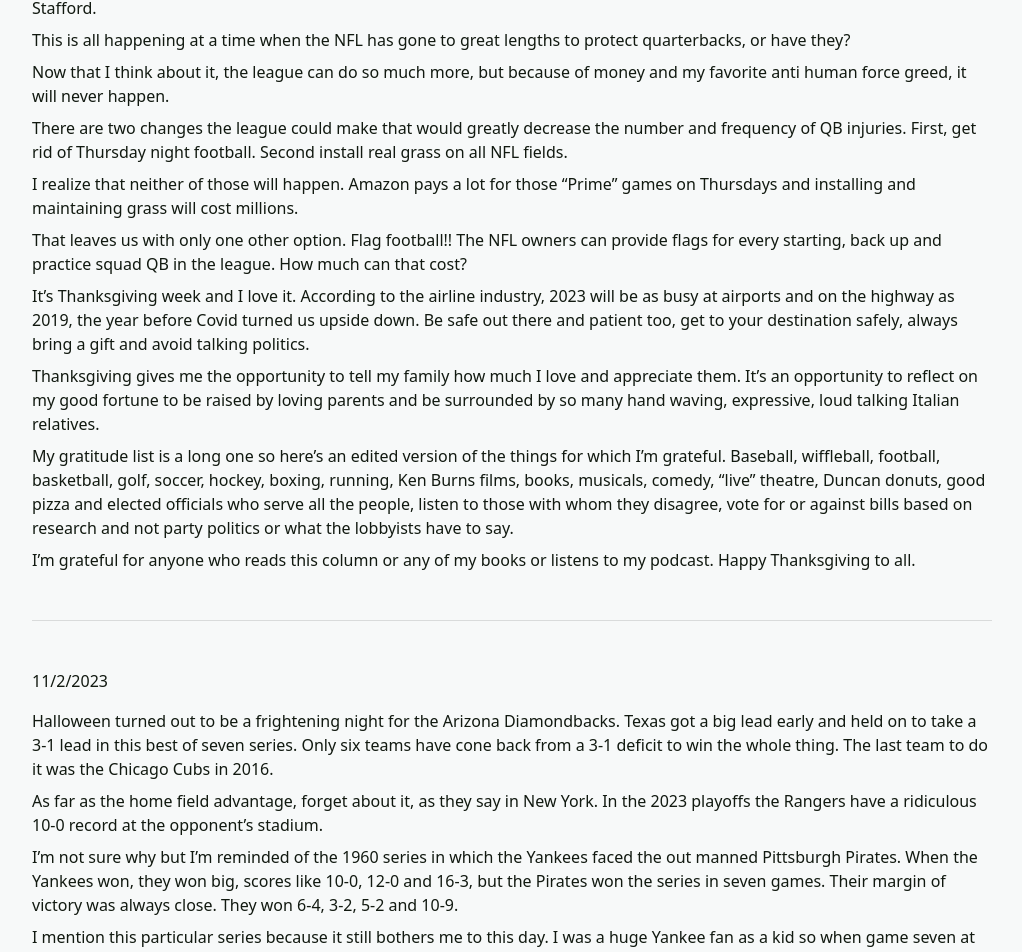
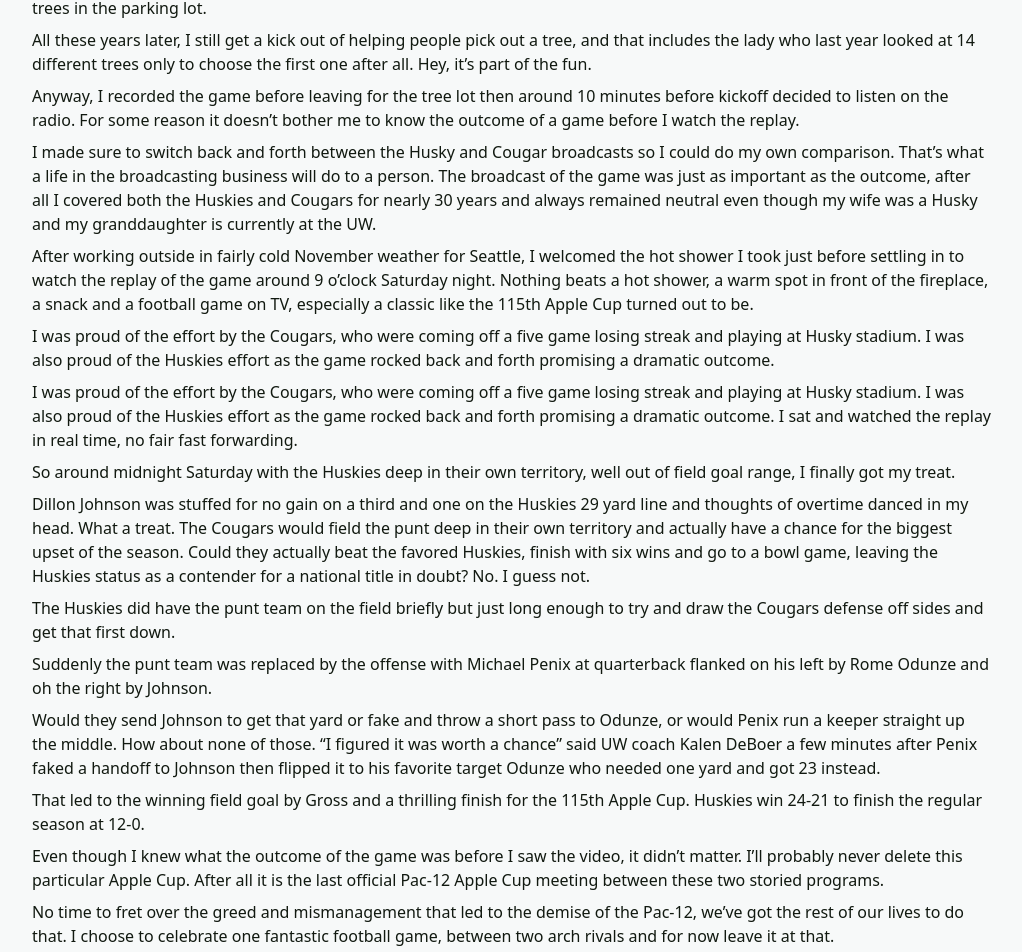
Before and after one commit to Jerud-Moyer/tony-ventrella-web, a Next.js app: page /blog in a window 1280 px wide. Shown: the part 436-1388 px from the top of the page, without its empty margins (128-1150 px from the left). Built offline with nearby package versions, Linux system fonts and the light colour scheme.

Commit message:
add new bog entry

```diff
--- a/data/blog-entries.js
+++ b/data/blog-entries.js
@@ -110,5 +110,26 @@ export const blogEntries = [
       'My gratitude list is a long one so here’s an edited version of the things for which I\’m grateful. Baseball, wiffleball, football, basketball, golf, soccer, hockey, boxing, running, Ken Burns films, books, musicals, comedy, “live” theatre, Duncan donuts, good pizza and elected officials who serve all the people, listen to those with whom they disagree, vote for or against bills based on research and not party politics or what the lobbyists have to say.',
       'I\’m grateful for anyone who reads this column or any of my books or listens to my podcast. Happy Thanksgiving to all.'
     ]
+  },
+  {
+    createdAt: 1701065377541,
+    title: '',
+    content: [
+      'True confession time. I didn\’t watch the Apple Cup live on Saturday. Instead I spent the day helping my friend Dave, owner of Newcastle Fruit and Produce, sell Christmas trees and prepare for the annual tree lighting. I\’ve always gotten a kick out of selling Christmas trees ever since my Dad and brother Phil decided to add a little spirit to Ventrella\’s Barber shop by selling trees in the parking lot.',
+      'All these years later, I still get a kick out of helping people pick out a tree, and that includes the lady who last year looked at 14 different trees only to choose the first one after all. Hey, it\’s part of the fun.',
+      'Anyway, I recorded the game before leaving for the tree lot then around 10 minutes before kickoff decided to listen on the radio. For some reason it doesn\’t bother me to know the outcome of a game before I watch the replay.',
+      'I made sure to switch back and forth between the Husky and Cougar broadcasts so I could do my own comparison. That\’s what a life in the broadcasting business will do to a person. The broadcast of the game was just as important as the outcome, after all I covered both the Huskies and Cougars for nearly 30 years and always remained neutral even though my wife was a Husky and my granddaughter is currently at the UW.',
+      'After working outside in fairly cold November weather for Seattle, I welcomed the hot shower I took just before settling in to watch the replay of the game around 9 o\’clock Saturday night. Nothing beats a hot shower, a warm spot in front of the fireplace, a snack and a football game on TV, especially a classic like the 115th Apple Cup turned out to be.',
+      'I was proud of the effort by the Cougars, who were coming off a five game losing streak and playing at Husky stadium. I was also proud of the Huskies effort as the game rocked back and forth promising a dramatic outcome.',
+      'I was proud of the effort by the Cougars, who were coming off a five game losing streak and playing at Husky stadium. I was also proud of the Huskies effort as the game rocked back and forth promising a dramatic outcome. I sat and watched the replay in real time, no fair fast forwarding.',
+      'So around midnight Saturday with the Huskies deep in their own territory, well out of field goal range, I finally got my treat.',
+      'Dillon Johnson was stuffed for no gain on a third and one on the Huskies 29 yard line and thoughts of overtime danced in my head. What a treat. The Cougars would field the punt deep in their own territory and actually have a chance for the biggest upset of the season. Could they actually beat the favored Huskies, finish with six wins and go to a bowl game, leaving the Huskies status as a contender for a national title in doubt? No. I guess not.',
+      'The Huskies did have the punt team on the field briefly but just long enough to try and draw the Cougars defense off sides and get that first down.',
+      'Suddenly the punt team was replaced by the offense with Michael Penix at quarterback flanked on his left by Rome Odunze and oh the right by Johnson.',
+      'Would they send Johnson to get that yard or fake and throw a short pass to Odunze, or would Penix run a keeper straight up the middle. How about none of those. “I figured it was worth a chance” said UW coach Kalen DeBoer a few minutes after Penix faked a handoff to Johnson then flipped it to his favorite target Odunze who needed one yard and got 23 instead.',
+      'That led to the winning field goal by Gross and a thrilling finish for the 115th Apple Cup. Huskies win 24-21 to finish the regular season at 12-0.',
+      'Even though I knew what the outcome of the game was before I saw the video, it didn\’t matter. I\’ll probably never delete this particular Apple Cup. After all it is the last official Pac-12 Apple Cup meeting between these two storied programs.',
+      'No time to fret over the greed and mismanagement that led to the demise of the Pac-12, we’ve got the rest of our lives to do that. I choose to celebrate one fantastic football game, between two arch rivals and for now leave it at that.'
+    ]
   }
 ]
```
